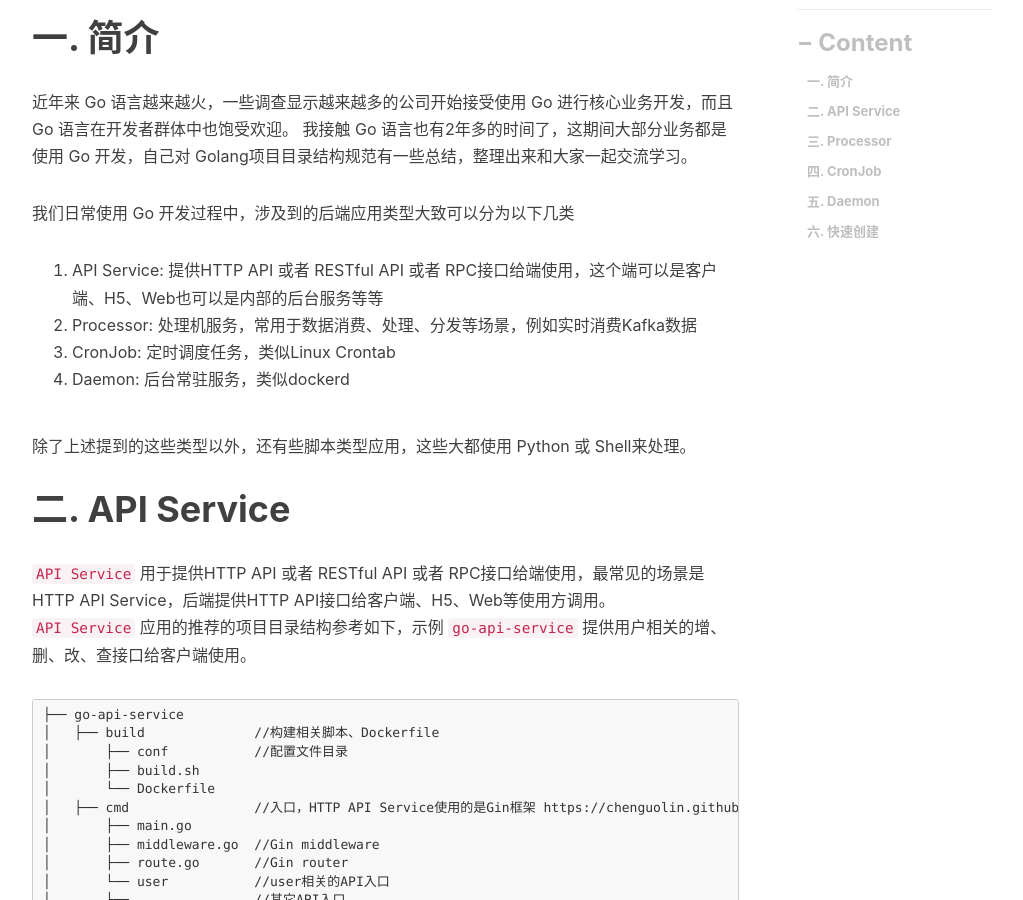
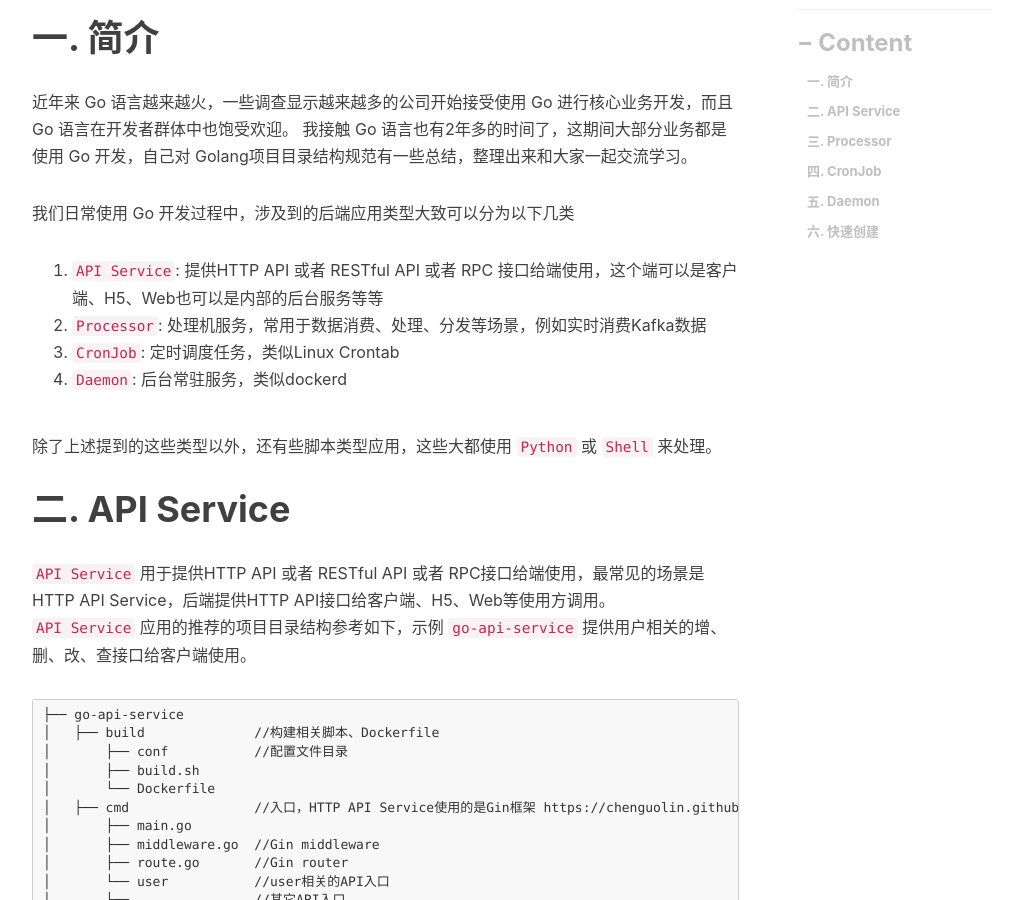
Before and after one commit to engru/chenguolin.github.io, a Jekyll site: the page built from _posts/2018-07-13-【Go-14】Golang 应用项目结构规范.md, in a window 1280 px wide and 900 px high, scrolled down 548 px. Shown: the whole window, without its empty margins (233-1256 px from the left). Built offline with Jekyll 4.4.1, drawn with Linux system fonts in a browser that asks for light colours; nearby versions of some CDN libraries; comment, search, counter and statistics services are not loaded.

```diff
--- a/_posts/2018-07-13-【Go-14】Golang 应用项目结构规范.md
+++ b/_posts/2018-07-13-【Go-14】Golang 应用项目结构规范.md
@@ -12,12 +12,12 @@ tags:         #标签
 
 我们日常使用 Go 开发过程中，涉及到的后端应用类型大致可以分为以下几类
 
-1. API Service: 提供HTTP API 或者 RESTful API 或者 RPC接口给端使用，这个端可以是客户端、H5、Web也可以是内部的后台服务等等
-2. Processor: 处理机服务，常用于数据消费、处理、分发等场景，例如实时消费Kafka数据
-3. CronJob: 定时调度任务，类似Linux Crontab
-4. Daemon: 后台常驻服务，类似dockerd
+1. `API Service`: 提供HTTP API 或者 RESTful API 或者 RPC 接口给端使用，这个端可以是客户端、H5、Web也可以是内部的后台服务等等
+2. `Processor`: 处理机服务，常用于数据消费、处理、分发等场景，例如实时消费Kafka数据
+3. `CronJob`: 定时调度任务，类似Linux Crontab
+4. `Daemon`: 后台常驻服务，类似dockerd
 
-除了上述提到的这些类型以外，还有些脚本类型应用，这些大都使用 Python 或 Shell来处理。
+除了上述提到的这些类型以外，还有些脚本类型应用，这些大都使用 `Python` 或 `Shell` 来处理。
 
 # 二. API Service
 `API Service` 用于提供HTTP API 或者 RESTful API 或者 RPC接口给端使用，最常见的场景是HTTP API Service，后端提供HTTP API接口给客户端、H5、Web等使用方调用。
```
